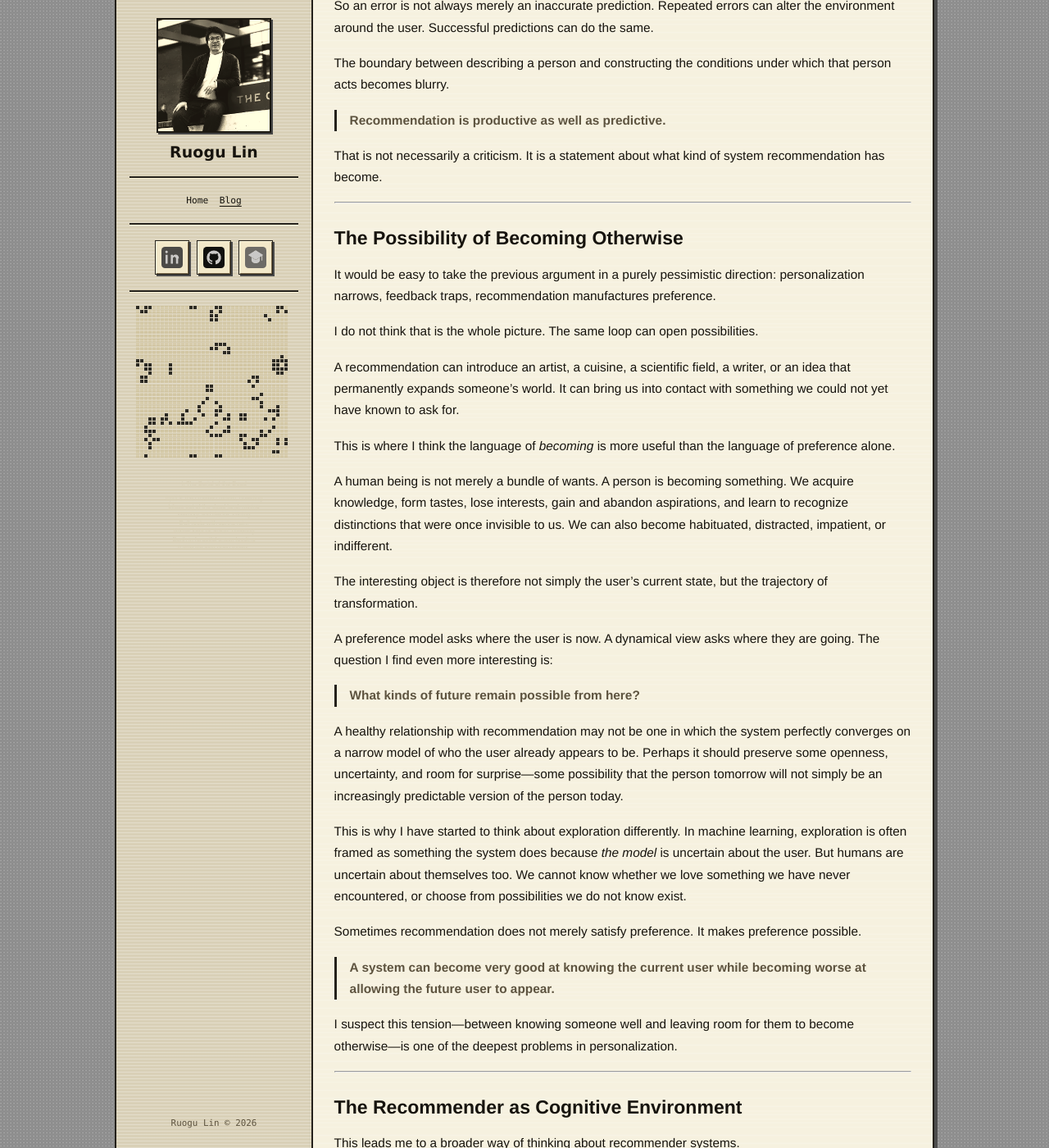
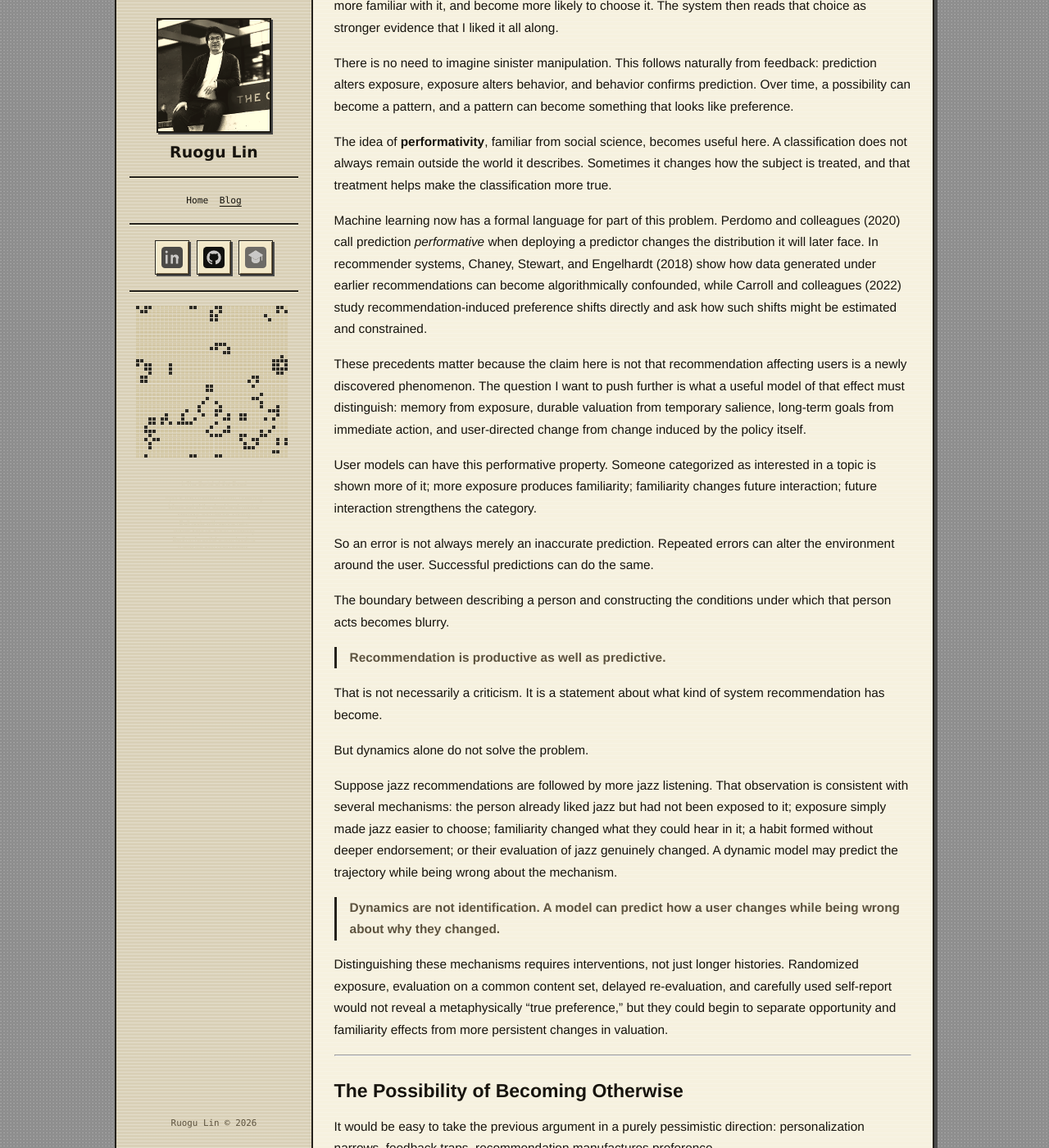
Before and after one commit to lrgthu/lrgthu.github.io, a Jekyll site: the page built from _posts/2026-09-05-the-user-is-not-a-vector.md, in a window 1280 px wide and 1400 px high, scrolled down 5978 px. Shown: the whole window at 82% size. Built offline with Jekyll 4.4.1, drawn with Linux system fonts in a browser that asks for light colours; some of the changed text lies outside the part shown.

Commit message:
Sharpen user dynamics, causality, and agency

```diff
--- a/_posts/2026-09-05-the-user-is-not-a-vector.md
+++ b/_posts/2026-09-05-the-user-is-not-a-vector.md
@@ -20,6 +20,14 @@
 That abstraction works extraordinarily well. But the more I put these two traditions beside each other, the less comfortable I became treating the user as something static that the model gradually discovers.
 
 That mismatch is where this essay began.
+
+To be precise, the title is rhetorical. A user state can of course be a vector and still change over time; sequential recommendation has modeled temporal behavior for years, with systems such as SASRec explicitly learning from ordered action histories (Kang & McAuley, 2018). My objection is not to vectors, or even to dynamic user representations. It is to a stronger picture in which the user's latent state is effectively **policy-independent**—something the recommender estimates but does not itself help change.
+
+The distinction I care about is closer to:
+
+`z_(t+1) = f(z_t, a_t, c_t, ε_t)`
+
+where `z_t` is a latent user state, `c_t` is context, and `a_t` includes the system's own intervention: what it chose to show, suppress, repeat, or make newly available. The interesting question is not whether a vector can move. It is whether the model treats its own actions as part of why the user moves.
 
 Recommender systems start from an apparently simple question:
 
@@ -177,7 +185,11 @@
 
 The idea of **performativity**, familiar from social science, becomes useful here. A classification does not always remain outside the world it describes. Sometimes it changes how the subject is treated, and that treatment helps make the classification more true.
 
-User models can have this property. Someone categorized as interested in a topic is shown more of it; more exposure produces familiarity; familiarity changes future interaction; future interaction strengthens the category.
+Machine learning now has a formal language for part of this problem. Perdomo and colleagues (2020) call prediction *performative* when deploying a predictor changes the distribution it will later face. In recommender systems, Chaney, Stewart, and Engelhardt (2018) show how data generated under earlier recommendations can become algorithmically confounded, while Carroll and colleagues (2022) study recommendation-induced preference shifts directly and ask how such shifts might be estimated and constrained.
+
+These precedents matter because the claim here is not that recommendation affecting users is a newly discovered phenomenon. The question I want to push further is what a useful model of that effect must distinguish: memory from exposure, durable valuation from temporary salience, long-term goals from immediate action, and user-directed change from change induced by the policy itself.
+
+User models can have this performative property. Someone categorized as interested in a topic is shown more of it; more exposure produces familiarity; familiarity changes future interaction; future interaction strengthens the category.
 
 So an error is not always merely an inaccurate prediction. Repeated errors can alter the environment around the user. Successful predictions can do the same.
 
@@ -186,6 +198,14 @@
 > **Recommendation is productive as well as predictive.**
 
 That is not necessarily a criticism. It is a statement about what kind of system recommendation has become.
+
+But dynamics alone do not solve the problem.
+
+Suppose jazz recommendations are followed by more jazz listening. That observation is consistent with several mechanisms: the person already liked jazz but had not been exposed to it; exposure simply made jazz easier to choose; familiarity changed what they could hear in it; a habit formed without deeper endorsement; or their evaluation of jazz genuinely changed. A dynamic model may predict the trajectory while being wrong about the mechanism.
+
+> **Dynamics are not identification. A model can predict how a user changes while being wrong about why they changed.**
+
+Distinguishing these mechanisms requires interventions, not just longer histories. Randomized exposure, evaluation on a common content set, delayed re-evaluation, and carefully used self-report would not reveal a metaphysically “true preference,” but they could begin to separate opportunity and familiarity effects from more persistent changes in valuation.
 
 ---
 
@@ -207,15 +227,17 @@
 
 > **What kinds of future remain possible from here?**
 
-A healthy relationship with recommendation may not be one in which the system perfectly converges on a narrow model of who the user already appears to be. Perhaps it should preserve some openness, uncertainty, and room for surprise—some possibility that the person tomorrow will not simply be an increasingly predictable version of the person today.
+A healthy relationship with recommendation may not be one in which the system perfectly converges on a narrow model of who the user already appears to be. But openness should not be confused with diversity for its own sake. If someone deliberately decides to spend six months learning Bach, a system that respects that goal may become narrower and deeper, not broader and more surprising.
+
+So the value I care about is not that every future remain equally open. It is that the **user retain meaningful agency over the trajectory**: the ability to express a long-term goal, correct the system's interpretation, mark an interest as temporary, escape a learned pattern, or deliberately enter one.
 
 This is why I have started to think about exploration differently. In machine learning, exploration is often framed as something the system does because *the model* is uncertain about the user. But humans are uncertain about themselves too. We cannot know whether we love something we have never encountered, or choose from possibilities we do not know exist.
 
 Sometimes recommendation does not merely satisfy preference. It makes preference possible.
 
-> **A system can become very good at knowing the current user while becoming worse at allowing the future user to appear.**
+> **A system can become very good at knowing the current user while becoming worse at letting the user participate in who the future user becomes.**
 
-I suspect this tension—between knowing someone well and leaving room for them to become otherwise—is one of the deepest problems in personalization.
+I suspect this tension—between knowing someone well and preserving their agency over change—is one of the deepest problems in personalization.
 
 ---
 
@@ -263,7 +285,7 @@
 
 The point is more modest and, I think, more consequential:
 
-> **Treat the user as something that has state, history, memory, agency, and dynamics—not simply as a target distribution to be estimated.**
+> **Treat the user as something that has state, history, memory, agency, and dynamics—and treat the recommender's own actions as one cause of those dynamics.**
 
 That change in viewpoint is enough to generate a different set of research questions.
 
@@ -275,7 +297,7 @@
 
 Optimization asks for an objective: clicks, watch time, purchases, retention, perhaps some richer notion of satisfaction. But if the system helps shape the state from which future behavior emerges, the question is not only whether the next recommendation succeeds. It is what kind of relationship the repeated interaction creates.
 
-A good system might help users articulate and pursue their own intentions, preserve room for discovery, recognize when desire is temporary, and allow users to escape patterns the system has learned too well. Perhaps the ultimate test of personalization is not whether the system eventually predicts us perfectly, but whether it remains useful even as we change.
+A good system might help users articulate and pursue their own intentions, recognize when desire is temporary, correct what the system thinks it knows, and leave or enter feedback patterns deliberately. Perhaps the ultimate test of personalization is not whether the system eventually predicts us perfectly, but whether it remains useful while giving us meaningful influence over how it adapts to us.
 
 This is where the companion cybernetic argument about purpose becomes concrete. In [*Intelligence Is in the Loop*](/blog/intelligence-is-in-the-loop/), I reduce the question to two words: **Whose J?** Recommendation puts a person on the other side of that objective.
 
@@ -293,7 +315,7 @@
 
 I started with a familiar abstraction: the user as a representation built from past behavior.
 
-I still think that abstraction is useful. It is powerful precisely because it compresses. But every abstraction teaches us to ignore something, and what the user vector most tempts us to ignore is time—and with it, change.
+I still think that abstraction is useful. It is powerful precisely because it compresses. But every abstraction teaches us to ignore something, and what the user vector most tempts us to ignore is not motion itself. It is **where that motion comes from**.
 
 A person remembers, forgets, learns, predicts, desires, regrets, forms habits, breaks them, discovers, becomes bored, changes context, changes interpretation, changes themselves. Increasingly, some of those changes occur inside environments selected by algorithms that are themselves learning from the changes they helped produce.
 
@@ -305,14 +327,23 @@
 
 That changes the questions I find most interesting—not only what the user likes or what they will do next, but:
 
-> **Who is this person becoming? What experiences make different futures possible? And what role does the recommender play in keeping some of those futures open while making others more likely?**
+> **Who is this person becoming? What experiences make different futures possible? And how much control does the person have over which futures the recommender makes easier or harder to reach?**
 
 The user is not a vector.
 
 The user is not even a state.
 
-**The user is a trajectory.**
+**The user is a trajectory—and the recommender is increasingly one of the forces acting on it.**
 
-And once a recommender becomes part of the environment through which that trajectory unfolds, prediction is no longer the whole problem.
+Once that is true, prediction is no longer the whole problem.
 
-The deeper question is what kinds of futures our predictions help make possible.
+The deeper question is how to model change without confusing prediction with explanation, and how to build systems that remain useful without taking ownership of the user's trajectory away from the user.
+
+---
+
+## References and further reading
+
+- Carroll, M. D., Dragan, A., Russell, S., & Hadfield-Menell, D. (2022). [Estimating and Penalizing Induced Preference Shifts in Recommender Systems](https://proceedings.mlr.press/v162/carroll22a.html). *Proceedings of the 39th International Conference on Machine Learning*, PMLR 162, 2686–2708.
+- Chaney, A. J. B., Stewart, B. M., & Engelhardt, B. E. (2018). [How Algorithmic Confounding in Recommendation Systems Increases Homogeneity and Decreases Utility](https://doi.org/10.1145/3240323.3240370). *Proceedings of the 12th ACM Conference on Recommender Systems*.
+- Kang, W.-C., & McAuley, J. (2018). [Self-Attentive Sequential Recommendation](https://doi.org/10.1109/ICDM.2018.00035). *2018 IEEE International Conference on Data Mining (ICDM)*, 197–206.
+- Perdomo, J., Zrnic, T., Mendler-Dünner, C., & Hardt, M. (2020). [Performative Prediction](https://proceedings.mlr.press/v119/perdomo20a.html). *Proceedings of the 37th International Conference on Machine Learning*, PMLR 119, 7599–7609.
```
